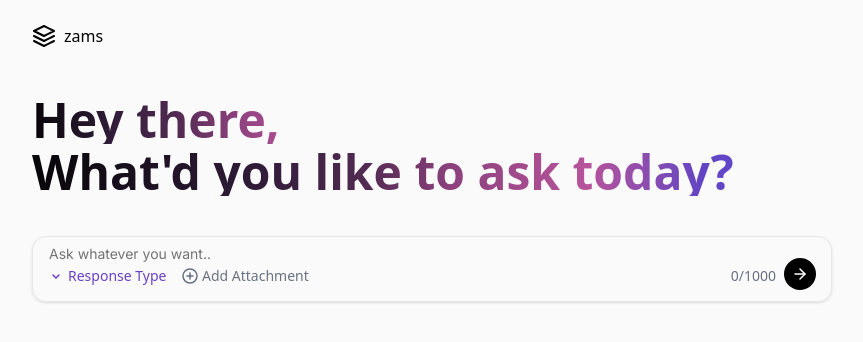
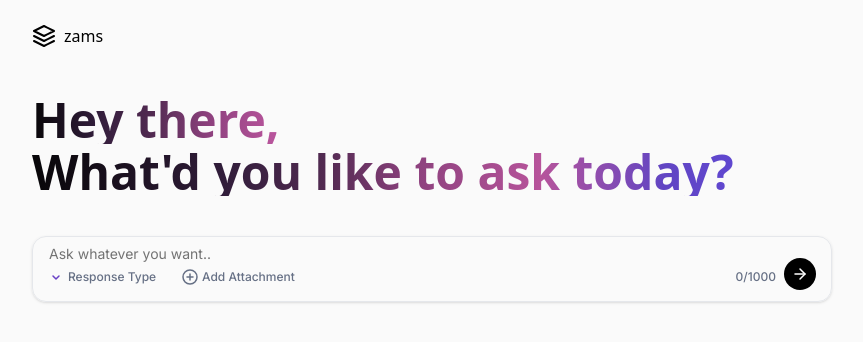
Before and after one commit to sai-veda/zams, a Next.js app: page / in a window 1280 px wide. Shown: the top 342 px of the page, without its empty margins (208-1071 px from the left). Built offline with nearby package versions, Linux system fonts and the light colour scheme.

Commit message:
fix color gradient to match the figma

```diff
--- a/src/app/globals.css
+++ b/src/app/globals.css
@@ -139,10 +139,10 @@
   background: linear-gradient(
     90deg,
     #070608 0%,
-    #311D3A 10.17%,
-    #512A51 18.07%,
-    #8C417D 25.6%,
-    #B7549B 33.32%
+    #311D3A 8%,
+    #512A51 15%,
+    #8C417D 22%,
+    #B7549B 30%
   );
   -webkit-background-clip: text;
   background-clip: text;
@@ -153,12 +153,12 @@
   background: linear-gradient(
     90deg,
     #070608 0%,
-    #311D3A 29%,
-    #512A51 41.5%,
-    #8C417D 52.5%,
-    #B7549B 69.5%,
-    #6145C3 84%,
-    #5E49DB 99.5%
+    #311D3A 24%,
+    #512A51 36.5%,
+    #8C417D 47.5%,
+    #B7549B 63.5%,
+    #6145C3 79%,
+    #5E49DB 95%
   );
   -webkit-background-clip: text;
   background-clip: text;
--- a/src/app/page.tsx
+++ b/src/app/page.tsx
@@ -14,7 +14,7 @@ export default function Home() {
           <span className="font-medium text-black">zams</span>
         </div>
 
-        {/* Hey there, - with animated gradient text */}
+        {/* Hey there, - with static gradient */}
         <h1
           className="text-5xl font-bold gradient-text-1"
           style={{ fontFamily: "var(--font-sherpa)" }}
@@ -22,7 +22,7 @@ export default function Home() {
           Hey there,
         </h1>
 
-        {/* What'd you like to ask today? - with animated gradient text */}
+        {/* What'd you like to ask today? - with static gradient */}
         <h2
           className="text-5xl font-bold mb-10 gradient-text-2"
           style={{ fontFamily: "var(--font-sherpa)" }}
@@ -42,26 +42,54 @@ export default function Home() {
             }}
           />
 
-          {/* Response type dropdown */}
-          <div className="absolute left-4 bottom-4 flex items-center gap-1 text-[#6941C6] text-sm">
+          {/* Response type dropdown with updated styling */}
+          <div className="absolute left-4 bottom-4 flex items-center gap-1">
             <svg width="16" height="16" viewBox="0 0 16 16" fill="none" xmlns="http://www.w3.org/2000/svg">
               <path d="M5 7L8 10L11 7" stroke="#6941C6" strokeWidth="1.5" strokeLinecap="round" strokeLinejoin="round"/>
             </svg>
-            <span>Response Type</span>
+            <span style={{
+              fontFamily: "var(--font-inter)",
+              fontWeight: 500,
+              fontSize: "12px",
+              lineHeight: "18px",
+              letterSpacing: "0%",
+              textAlign: "center",
+              color: "#667085"
+            }}>
+              Response Type
+            </span>
           </div>
 
           {/* Add attachment button */}
-          <div className="absolute left-[150px] bottom-4 flex items-center gap-1 text-gray-500 text-sm">
+          <div className="absolute left-[150px] bottom-4 flex items-center gap-1">
             <svg width="16" height="16" viewBox="0 0 16 16" fill="none" xmlns="http://www.w3.org/2000/svg">
               <circle cx="8" cy="8" r="7" stroke="#667085" strokeWidth="1.5"/>
               <path d="M8 5V11" stroke="#667085" strokeWidth="1.5" strokeLinecap="round"/>
               <path d="M5 8H11" stroke="#667085" strokeWidth="1.5" strokeLinecap="round"/>
             </svg>
-            <span>Add Attachment</span>
+            <span style={{
+              fontFamily: "var(--font-inter)",
+              fontWeight: 500,
+              fontSize: "12px",
+              lineHeight: "18px",
+              letterSpacing: "0%",
+              textAlign: "center",
+              color: "#667085"
+            }}>
+              Add Attachment
+            </span>
           </div>
 
           {/* Character count */}
-          <div className="absolute right-14 bottom-4 text-gray-500 text-sm">
+          <div className="absolute right-14 bottom-4" style={{
+            fontFamily: "var(--font-inter)",
+            fontWeight: 500,
+            fontSize: "12px",
+            lineHeight: "18px",
+            letterSpacing: "0%",
+            textAlign: "center",
+            color: "#667085"
+          }}>
             0/1000
           </div>
 
```
Also changed, not shown: public/logo.svg (added).
